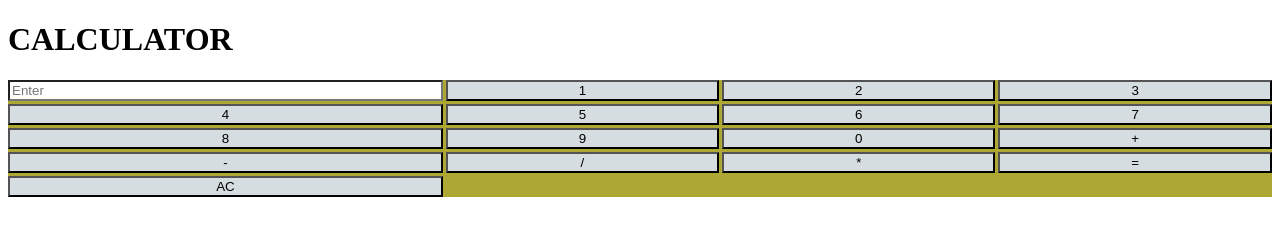
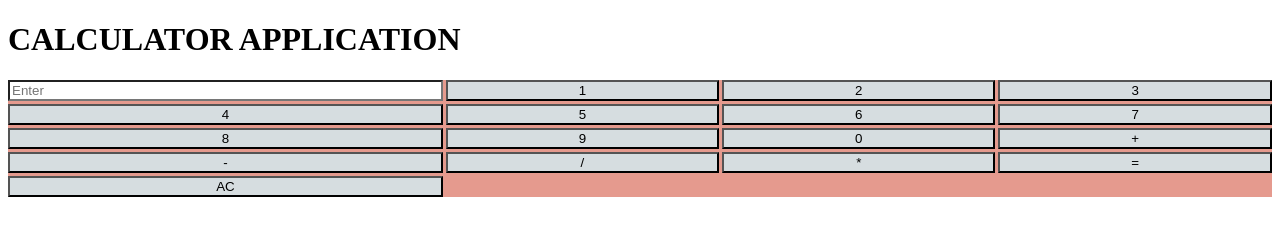
Before and after one commit to akhil0072/Calculator_project, a plain HTML site: page index.html in a window 1280 px wide. Drawn offline with Linux system fonts and the light colour scheme.

Commit message:
updated index.html and style.css

```diff
--- a/index.html
+++ b/index.html
@@ -6,7 +6,7 @@
 
 
 <body>
-    <h1>    CALCULATOR</h1>
+    <h1>    CALCULATOR APPLICATION</h1>
 
 <!-- <div class="display_result" >
     <input type = "text" id="myInput" placeholder="Enter">
--- a/style.css
+++ b/style.css
@@ -1,5 +1,5 @@
 .calculator_button {
-    background-color: #ada734;
+    background-color: #ce402886;
     display: grid;
     grid-template-columns: auto auto auto auto;
     gap: 3px;
```
